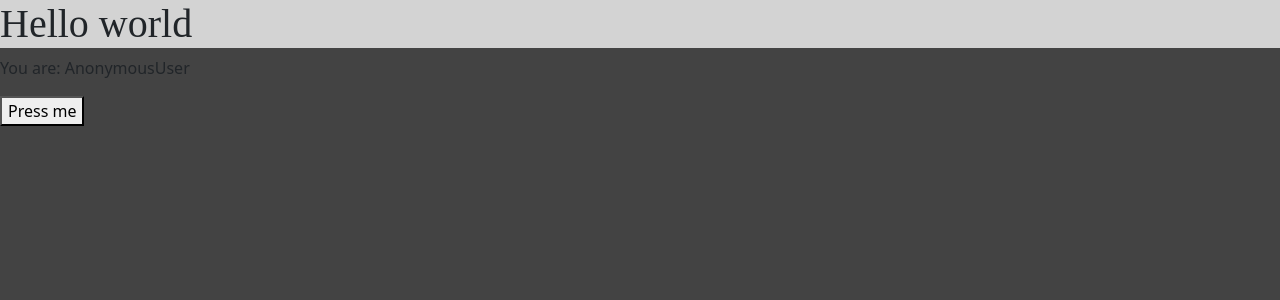
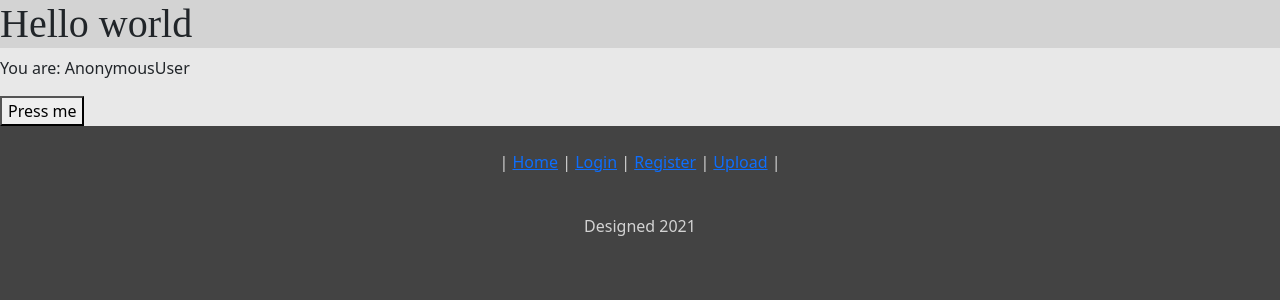
Before and after one commit to IsaiahST2020/SeniorDesignProject, a Django app: page / in a window 1280 px wide. Shown: the part 221-521 px from the top of the page. Run offline with Django 3.2, Linux system fonts and the light colour scheme; some libraries are stand-ins or nearby versions.

Commit message:
Created main and footer

```diff
--- a/static/templates/css/style.css
+++ b/static/templates/css/style.css
@@ -4,6 +4,16 @@ body {
 
 header {
     background-color: #980000ff;
+}
+
+main {
+    background-color: #E8E8E8;
+    min-height: 100%;
+}
+
+footer {
+    background-color: #434343ff;
+    color: #d3d3d3;
 }
 
 .page-header {
--- a/templates/base.html
+++ b/templates/base.html
@@ -47,8 +47,17 @@
                 </div>
             </div>
         </nav>
-        {% block content %}
-        replace mex
-        {% endblock %}
+        <main>
+            {% block content %}
+            replace mex
+            {% endblock %}
+        </main>
+        <footer class="text-center">
+            <br />
+            <p>| <a href="/">Home</a> | <a href="/login">Login</a> | <a href="/register">Register</a> | <a
+                    href="/upload">Upload</a> |</p>
+            <br />
+            <p>Designed 2021</p>
+        </footer>
     </body>
 </html>
```
